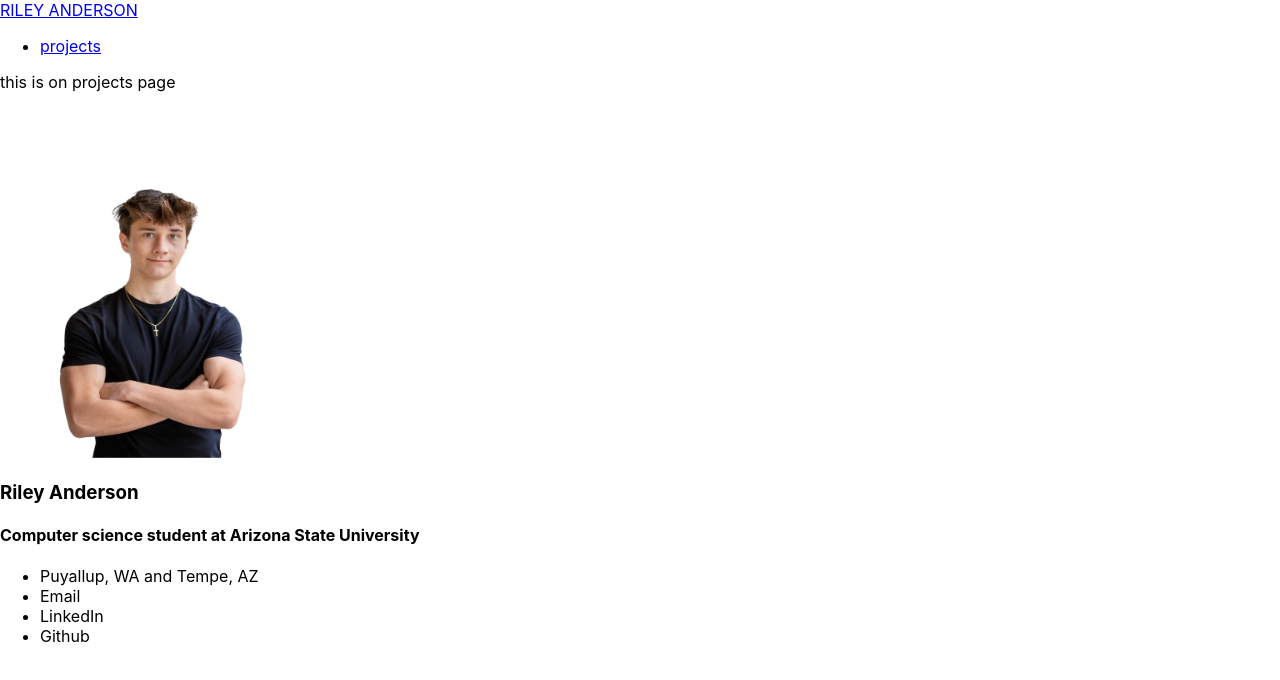
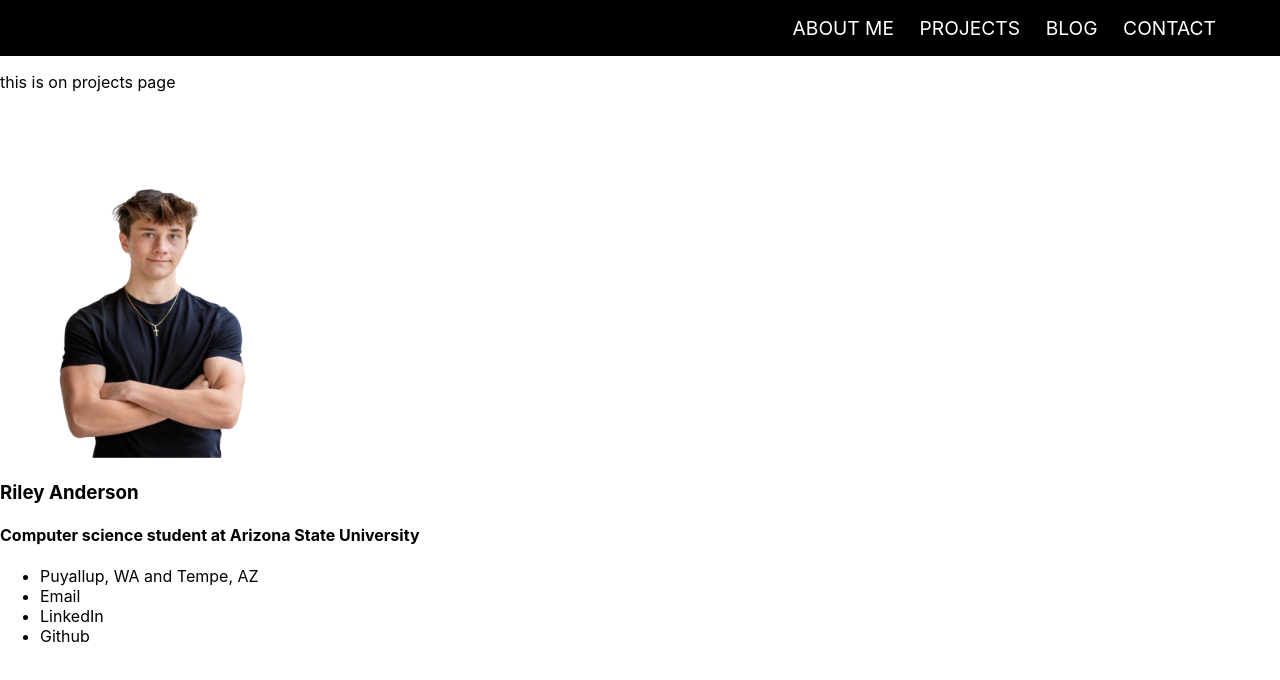
Before and after one commit to rileyandrsn/rileyandrsn.github.io, a React (Create React App) app in the folder portfolio/: page /projects in a window 1280 px wide. Shown: the top 680 px of the page. Built offline with nearby package versions, Linux system fonts and the light colour scheme.

Commit message:
chore: update landing page

```diff
--- a/portfolio/package.json
+++ b/portfolio/package.json
@@ -16,6 +16,7 @@
     "react-dom": "^19.1.0",
     "react-router-dom": "^7.7.0",
     "react-scripts": "5.0.1",
+    "react-typed": "^2.0.12",
     "typescript": "^4.9.5",
     "web-vitals": "^2.1.4"
   },
--- a/portfolio/src/Pages/Landing.tsx
+++ b/portfolio/src/Pages/Landing.tsx
@@ -1,21 +1,23 @@
 import React from 'react';
 import Rotating_Globe from './Resources/compressed_video.mp4';
 import './Resources/app.css';
+import { ReactTyped } from 'react-typed';
 
 function Landing(){
     return(
-    <main className='App'>
-        <article>
-         <h2>About Me</h2>
-         <p>I am currently a sophomore at Arizona State University pursuing a
-            Bachelors of Science in Computer Science. I have a strong
-            interest in software engineering and cybersecurity</p>
-        </article>
-        <section>
-        <video autoPlay muted loop playsInline id="bg-video">
-        <source src={Rotating_Globe} type="video/mp4" />
-    Your browser does not support the video tag.
-  </video>
+    <main className='main'>
+        <section className='introText'>
+          <ReactTyped
+              strings={['Hey,',' I\'m Riley Anderson ']}
+              typeSpeed={100}
+              backSpeed={0}
+          />
+        </section>
+        <section style={{display: 'flex', alignItems: 'center', justifyContent: 'center', height: '100%'}}>
+          <video className='globeVid' autoPlay muted loop playsInline id="bg-video">
+            <source src={Rotating_Globe} type="video/mp4" />
+            Your browser does not support the video tag.
+          </video>
         </section>
     </main>
     );
--- a/portfolio/src/Pages/Nav.tsx
+++ b/portfolio/src/Pages/Nav.tsx
@@ -4,10 +4,18 @@ const Nav: React.FC = () => {
     return (
         <>
             <nav className="header">
-                <Link to="/">RILEY ANDERSON</Link>
                 <ul className="nav-links">
+                <li>
+                        <Link  className="projects link" to="/Projects">about me </Link>
+                    </li>
                     <li>
-                        <Link  className="projects link" to="/Projects">projects</Link>
+                    <Link  className="blog link" to="/Blog">projects</Link>
+                    </li>
+                    <li>
+                        <Link  className="projects link" to="/Projects">blog</Link>
+                    </li>
+                    <li>
+                    <Link  className="blog link" to="/Blog">contact</Link>
                     </li>
                 </ul>
             </nav>
--- a/portfolio/src/Pages/Resources/app.css
+++ b/portfolio/src/Pages/Resources/app.css
@@ -1,13 +1,66 @@
 @import url('https://fonts.googleapis.com/css2?family=Montserrat:ital,wght@0,100..900;1,100..900&display=swap');
-.App{
+.main{
     font-family: Montserrat, serif;
     color:white;
     background-color: black;
-    display:flex;
+    display: grid;
+    grid-template-columns: 1em 1fr;
+    align-items: start;
     width: 100vw;
-    height: 100%;
-    align-items: center;
-    flex-direction: column;
-    justify-content: center;
-    position:relative;
+    height: 100vh;
 }
+
+.header{
+  color:white;
+  background-color: black;
+  display:flex;
+  flex-direction: row;
+  justify-content: center;
+}
+
+.globeVid{
+  width: 90%;
+  height: 90%;
+  z-index: 1;
+  display: block;
+  margin-left: 45%;
+
+}
+
+.introText{
+  font-size: 5em;
+  font-weight: bolder;
+  z-index: 2;
+  display: flex;
+  align-items: flex-end;
+  justify-content: flex-start;
+  height: 60vh;
+  margin-left: 1em;
+  margin-top: -2em;
+  white-space: nowrap;
+}
+
+.nav-links{
+  display: flex;
+  flex-direction: row;
+  width:100vw;
+  justify-content: right;
+  gap:2vw;
+  margin-right: 5vw;
+  list-style: none;
+  text-transform: capitalize;
+}
+
+.link{
+  text-decoration: none;
+  color:white;
+  font-size: 1.2em;
+  text-transform: uppercase;
+}
+
+.link:hover{
+  text-decoration: underline;
+  font-size:1.15em;
+  text-decoration-color:white ;
+
+}
```
Also changed, not shown: 1 other file (tests, documents, lock files or other folders).
